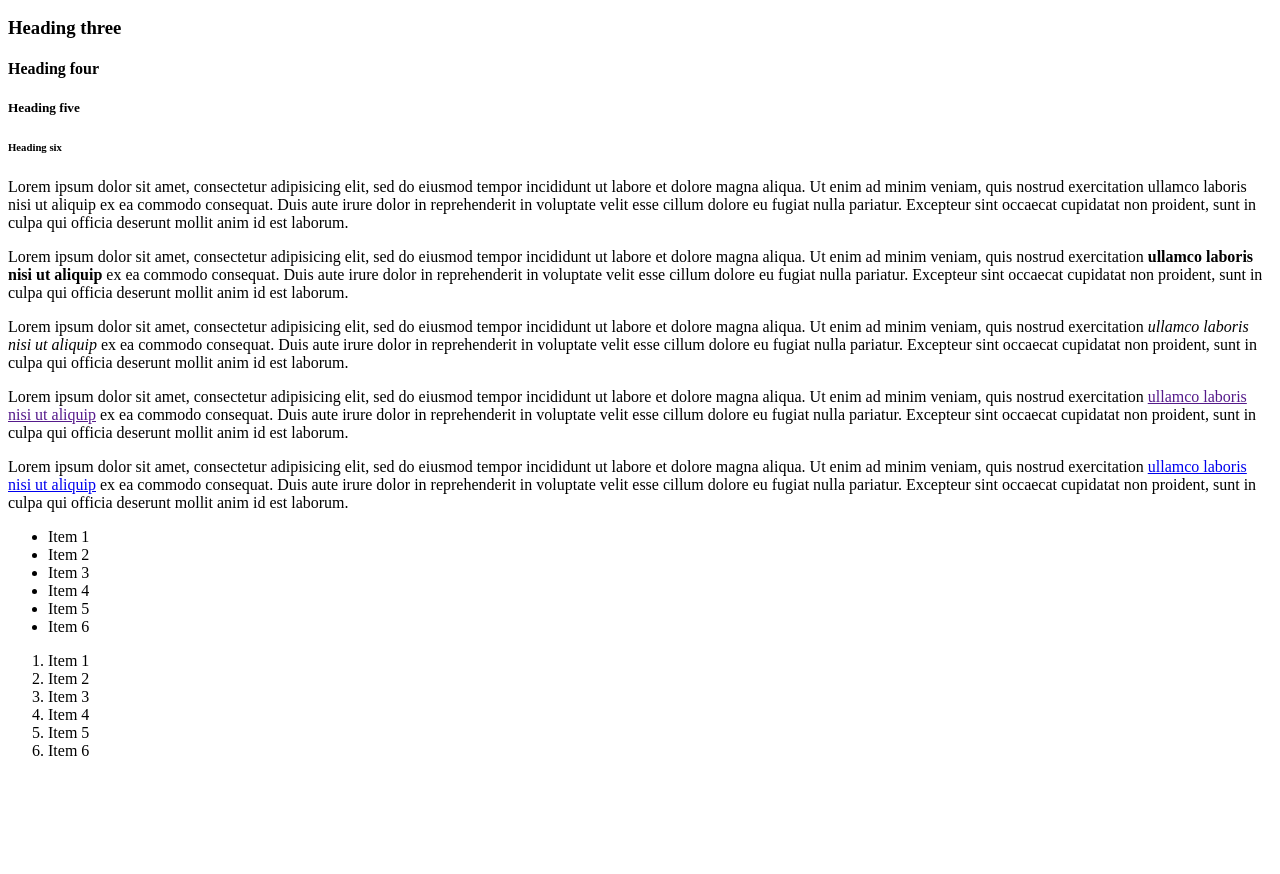
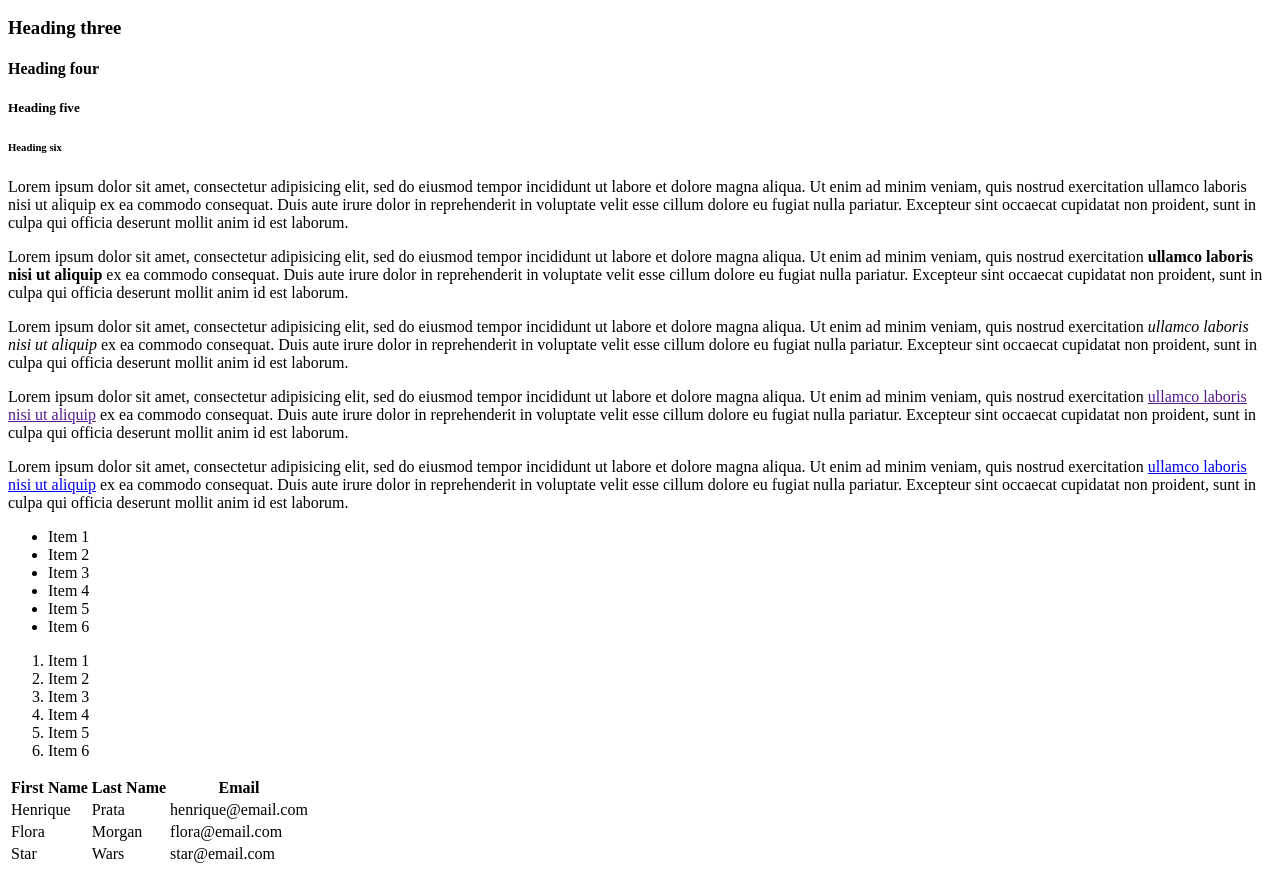
Before and after one commit to pratah/HTML-Cheat_Sheet, a plain HTML site: page index.html in a window 1280 px wide. Shown: the part 110-984 px from the top of the page. Before the commit the page ends 886 px from the top, so only its background shows below. Drawn offline with Linux system fonts and the light colour scheme.

Commit message:
Added more content

```diff
--- a/index.html
+++ b/index.html
@@ -69,6 +69,7 @@
 			<li>Item 6</li>
 		</ul>
 		<!-- Ordered Lists-->
+
 		<ol>
 			<li>Item 1</li>
 			<li>Item 2</li>
@@ -77,5 +78,35 @@
 			<li>Item 5</li>
 			<li>Item 6</li>
 		</ol>
+
+
+		<!--Tables-->
+		<table>
+			<thead>
+				<tr>
+					<th>First Name</th>
+					<th>Last Name</th>
+					<th>Email</th>
+				</tr>
+			</thead>
+			<tbody>
+				<tr>
+					<td>Henrique</td>
+					<td>Prata</td>
+					<td>henrique@email.com</td>
+				</tr>
+				<tr>
+					<td>Flora</td>
+					<td>Morgan</td>
+					<td>flora@email.com</td>
+				</tr>
+				<tr>
+					<td>Star</td>
+					<td>Wars</td>
+					<td>star@email.com</td>
+				</tr>
+			</tbody>
+		</table>
+
 	</body>
 </html>
```
Also changed, not shown: 1 other file.
